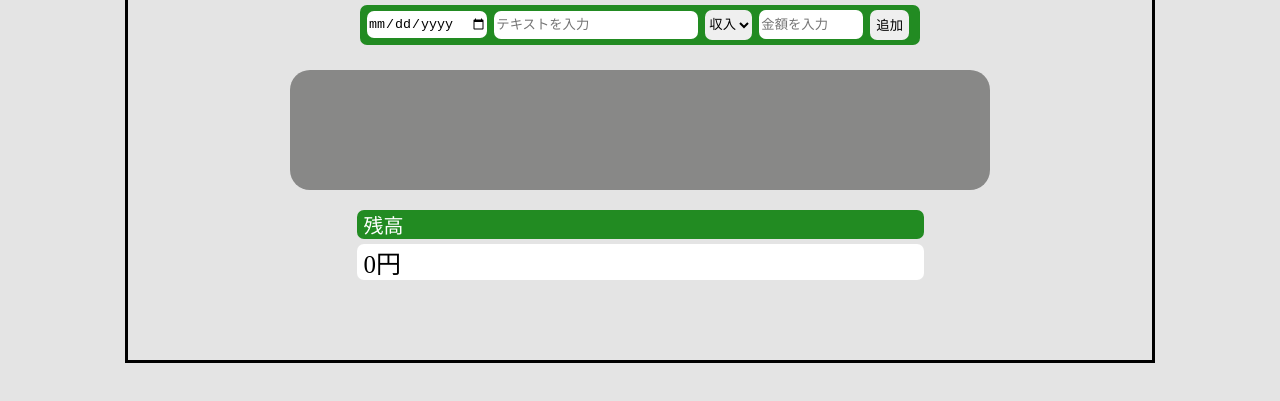
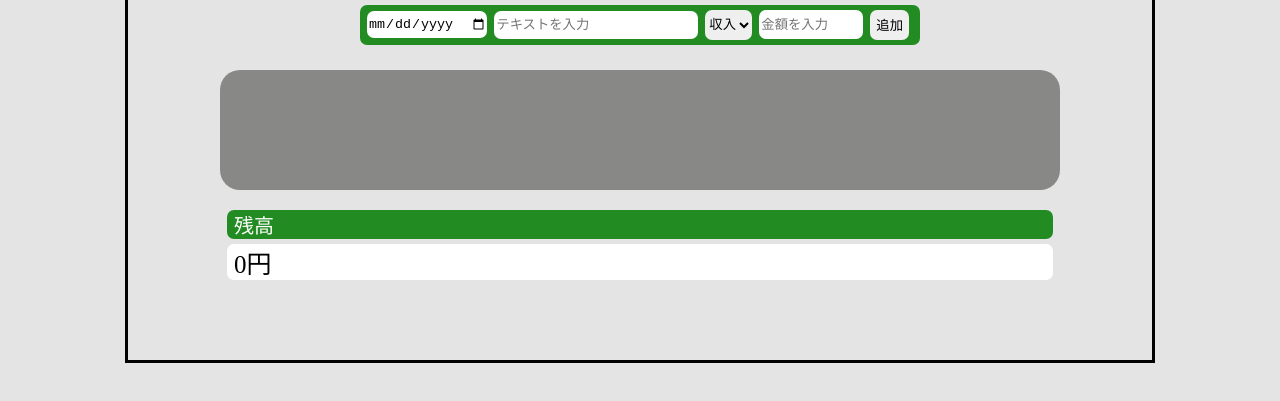
Before and after one commit to YAKIsk88/kskk1, a plain HTML site: page index.html in a window 1280 px wide. Shown: the part 137-538 px from the top of the page. Drawn offline with Linux system fonts and the light colour scheme.

Commit message:
Update style.css

```diff
--- a/style.css
+++ b/style.css
@@ -17,7 +17,7 @@ body {
   border-radius: 20px;
   padding: 10px;
   margin-top: 25px;
-  max-width: 680px;
+  max-width: 1000px;
   width: 80%;
   min-height: 100px;
   margin-inline: auto;
@@ -25,11 +25,12 @@ body {
 
 
 #boxDiv {
-  display: flex;
   width: auto;
   background-color: rgb(255, 255, 255);
   border-radius: 8px;
   margin: 2px;
+  display: flex;
+  justify-content: space-between;
 }
 
 #inputSpace {
@@ -115,7 +116,8 @@ body {
   padding-left: 7px;
   margin-bottom: 80px;
   margin-inline: auto;
-  max-width: 560px;
+  max-width: 1000px;
+  width: 80%;
 }
 
 p {
@@ -126,7 +128,8 @@ p {
   color: white;
   margin-bottom: 5px;
   margin-inline: auto;
-  max-width: 560px;
+  max-width: 1000px;
+  width: 80%;
 }
 
 .deliBtn {
@@ -136,8 +139,3 @@ p {
   background-color: rgb(249, 67, 67);
   width: 55px;
 }
-
-
-@media screen and (max-width: 480px) {
-
-}
```
